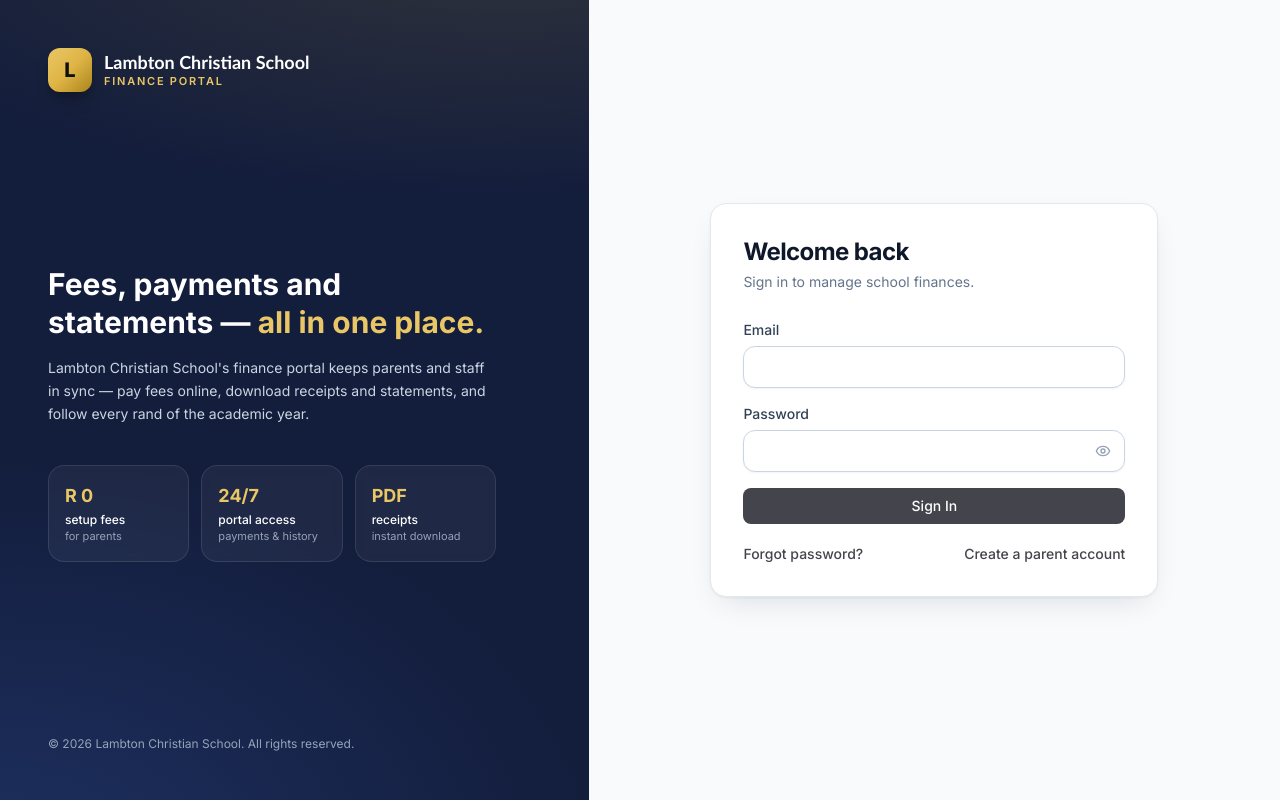
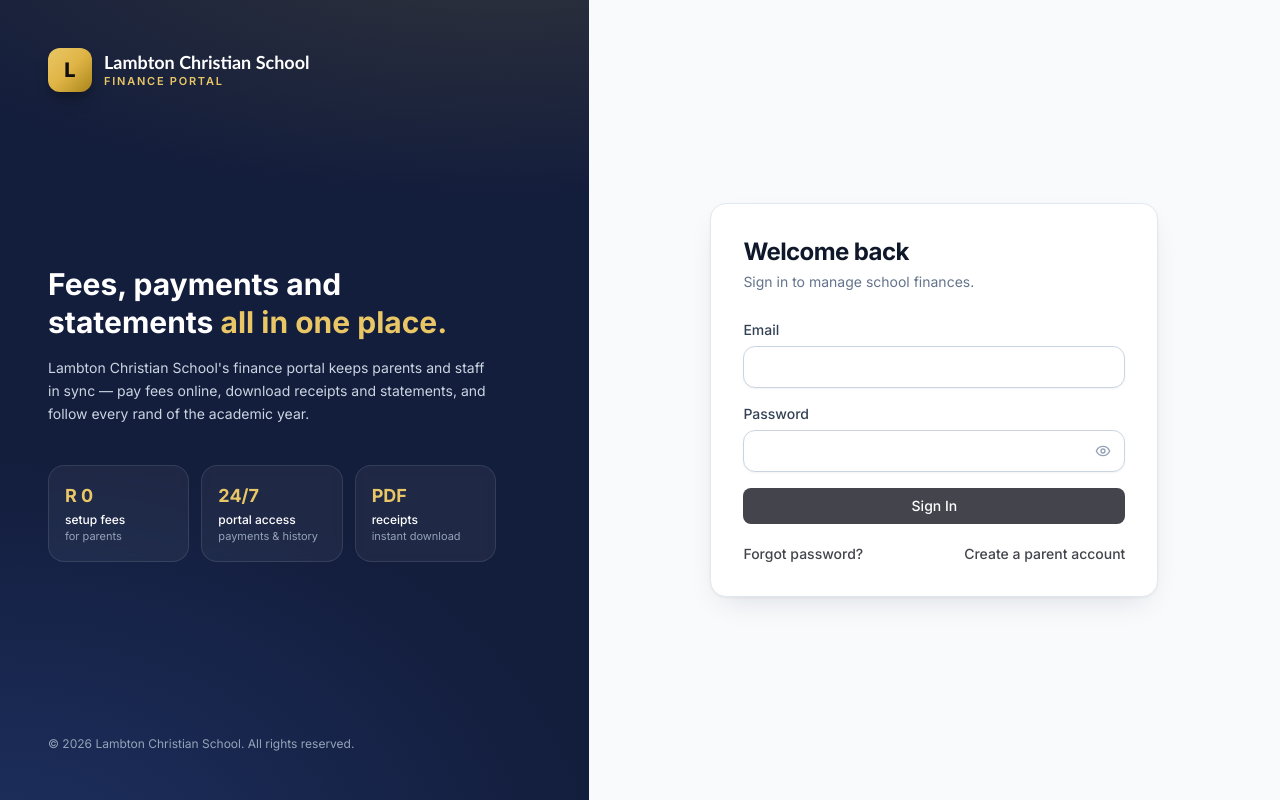
Before and after one commit to joyministries/financial-system, a React (Vite) app in the folder frontend/: page /login in a window 1280 px wide. Built offline with nearby package versions, Linux system fonts and the light colour scheme; no server answers.

Commit message:
update: changing the landing page

```diff
--- a/frontend/src/components/auth/AuthLayout.tsx
+++ b/frontend/src/components/auth/AuthLayout.tsx
@@ -37,7 +37,7 @@ export default function AuthLayout({ children, maxW = 'md' }: AuthLayoutProps) {
 
         <div className="relative">
           <h2 className="max-w-md text-3xl font-bold leading-tight text-white">
-            Fees, payments and statements —{' '}
+            Fees, payments and statements {' '}
             <span className="text-accent-300">all in one place.</span>
           </h2>
           <p className="mt-4 max-w-md text-sm leading-relaxed text-slate-300">
```
Also changed, not shown: 1 other file (tests, documents, lock files or other folders).
